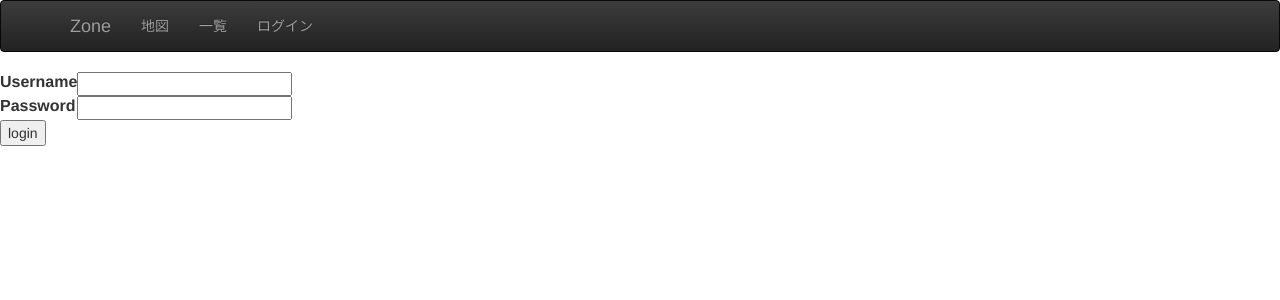
After one commit to tech-sketch/Zone, a Django app: template Apps/Zone_app/templates/login.html in a window 1280 px wide. The commit adds this page. Shown: the top 300 px of the page. Run offline with Django 3.2, Linux system fonts and the light colour scheme; the template is opened without the code that fills it, so the values that code supplies are empty, except form fields; tables that the repository leaves empty hold one stand-in row (values such as "Sample post"); form fields are guessed from the names that the template uses; data that the repository does not hold is empty; some libraries are stand-ins or nearby versions.

Commit message:
Add functions of login and logout

```diff
--- a/Apps/Zone_app/templates/base.html
+++ b/Apps/Zone_app/templates/base.html
@@ -69,6 +69,11 @@
         <ul class="nav navbar-nav">
             <li><a href="/map">地図</a></li>
             <li><a href="/list">一覧</a></li>
+            {% if user.is_authenticated %}
+                <li><a href="{% url 'logout' %}">ログアウト</a></li>
+                {% else %}
+                <li><a href="{% url 'login' %}">ログイン</a></li>
+            {% endif %}
         </ul>
     </div>
 </nav>
--- /dev/null
+++ b/Apps/Zone_app/templates/login.html
@@ -0,0 +1,26 @@
+{% extends "base.html" %}
+
+{% block content %}
+
+{% if form.errors %}
+<p>Your username and password didn't match. Please try again.</p>
+{% endif %}
+
+<form method="post" action="{% url 'django.contrib.auth.views.login' %}">
+{% csrf_token %}
+<table>
+<tr>
+    <td>{{ form.username.label_tag }}</td>
+    <td>{{ form.username }}</td>
+</tr>
+<tr>
+    <td>{{ form.password.label_tag }}</td>
+    <td>{{ form.password }}</td>
+</tr>
+</table>
+
+<input type="submit" value="login" />
+<input type="hidden" name="next" value="{{ next }}" />
+</form>
+
+{% endblock %}
--- a/Apps/Zone_app/urls.py
+++ b/Apps/Zone_app/urls.py
@@ -8,6 +8,9 @@ urlpatterns = [
     url(r'^$', views.index, name='index'),
     url(r'^map/$', views.map, name='map'),
     url(r'^list/$', views.list, name='list'),
+    url(r'^login/$', 'django.contrib.auth.views.login',
+        {'template_name': 'login.html'}, name='login'),
+    url(r'^logout/$', views.logout, name='logout'),
     url(r'^detail/(?P<place_id>[0-9]+)$', views.detail, name='detail'),
     url(r'^places_api/$', views.places_api, name='places_api'),
 ] + static(settings.MEDIA_URL, document_root=settings.MEDIA_ROOT)
--- a/Apps/Zone_app/views.py
+++ b/Apps/Zone_app/views.py
@@ -2,8 +2,10 @@ from django.shortcuts import render
 from django.template import RequestContext
 from django.shortcuts import render_to_response
 from .models import Place, Picture
-
+from django.shortcuts import redirect
+from django.contrib import messages
 from django.http import HttpResponse
+from django.contrib.auth import logout as auth_logout
 
 # Create your views here.
 def index(request):
@@ -36,3 +38,8 @@ def places_api(request):
 
 def detail(request, place_id):
     return render_to_response('detail.html', {}, context_instance=RequestContext(request))
+
+def logout(request):
+    auth_logout(request)
+    messages.success(request, 'ログアウトしました。')
+    return redirect('/')
--- a/Zone/settings.py
+++ b/Zone/settings.py
@@ -110,3 +110,5 @@ PROJECT_ROOT = os.path.abspath(os.path.join(os.path.dirname(__file__), os.pardir
 
 MEDIA_ROOT = os.path.join(PROJECT_ROOT, 'Data', 'media')
 MEDIA_URL = '/media/'
+
+LOGIN_REDIRECT_URL = '/map/'
```
